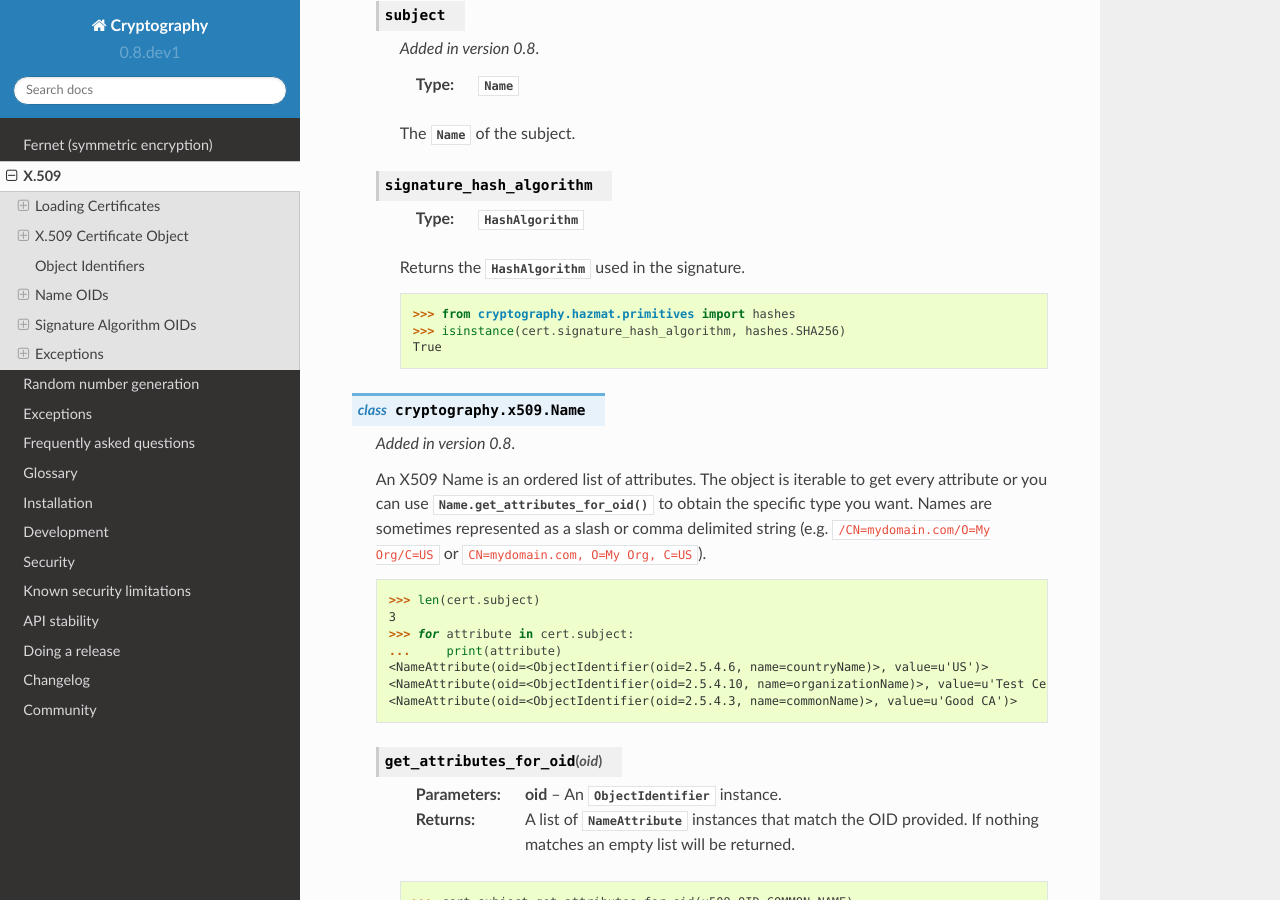
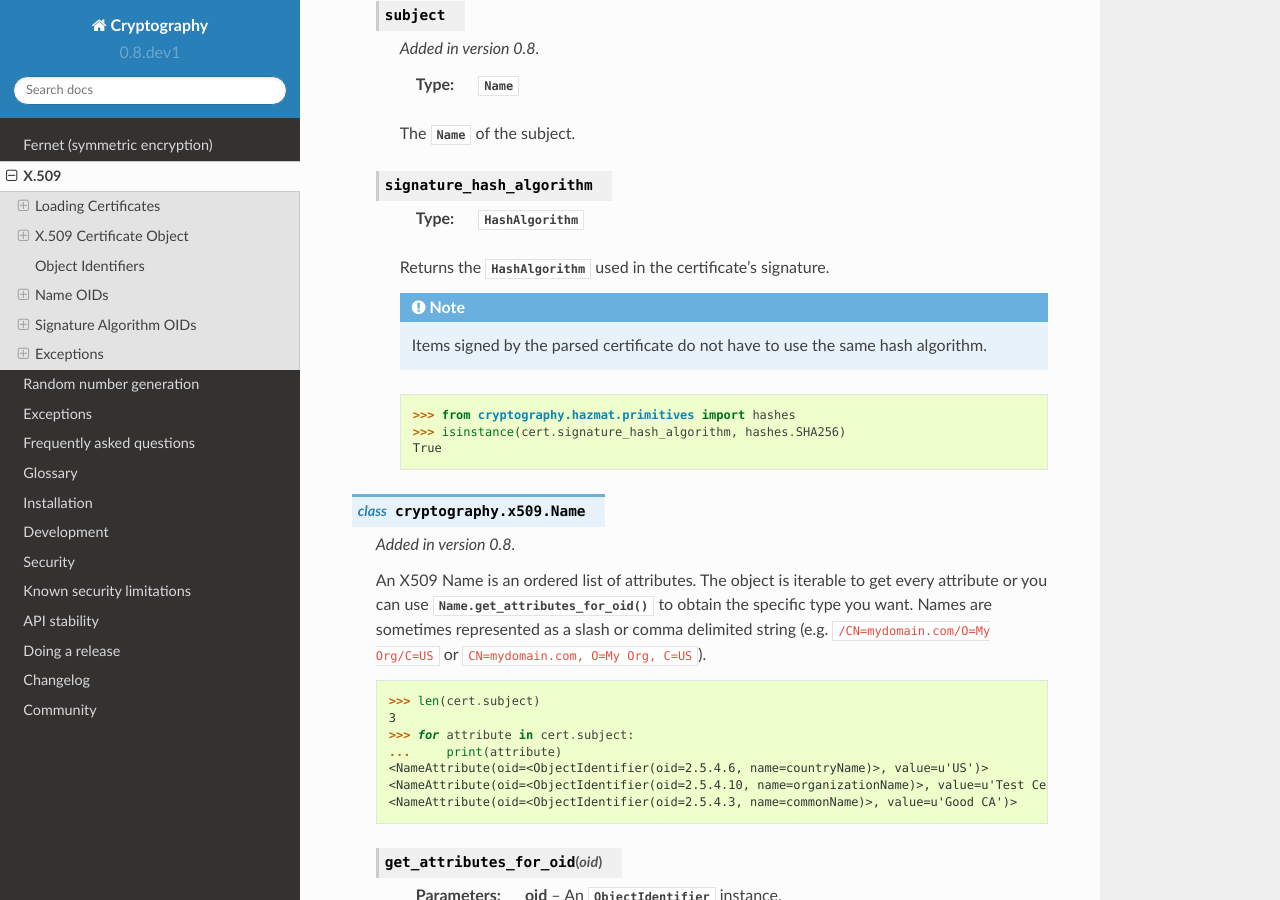
Before and after one commit to WebKing0121/cryptography, a Sphinx documentation site: the page built from docs/x509.rst, in a window 1280 px wide and 900 px high, scrolled down 2624 px. Built offline with Sphinx 7.4.7 and the Read the Docs theme 2.0.0, drawn with Linux system fonts in a browser that asks for light colours; pages that are not in the unit, such as notebooks, are missing from menus.

Commit message:
attempt to clarify signature hash algorithm a bit more

```diff
--- a/docs/x509.rst
+++ b/docs/x509.rst
@@ -188,7 +188,11 @@ X.509 Certificate Object
 
         Returns the
         :class:`~cryptography.hazmat.primitives.hashes.HashAlgorithm` used in
-        the signature.
+        the certificate's signature.
+
+        .. note::
+            Items signed by the parsed certificate do not have to use the same
+            hash algorithm.
 
         .. doctest::
 
```
